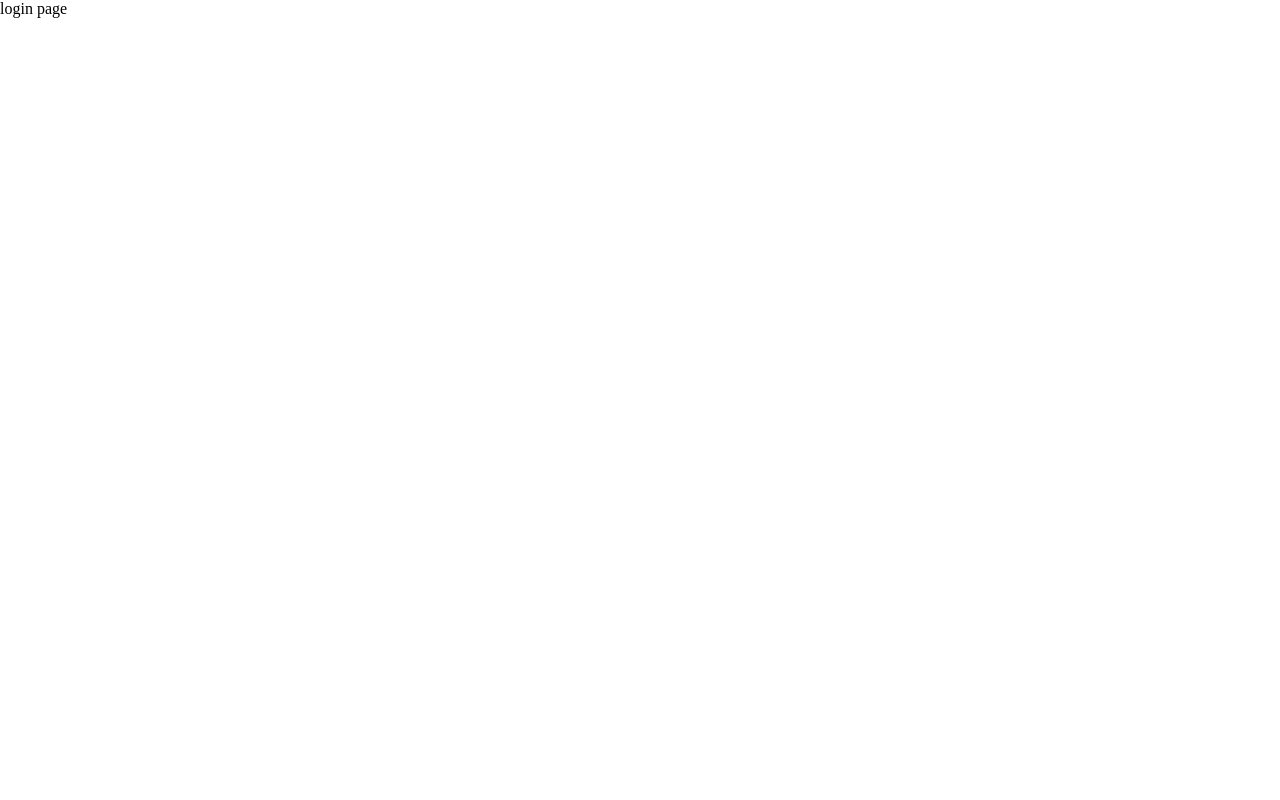
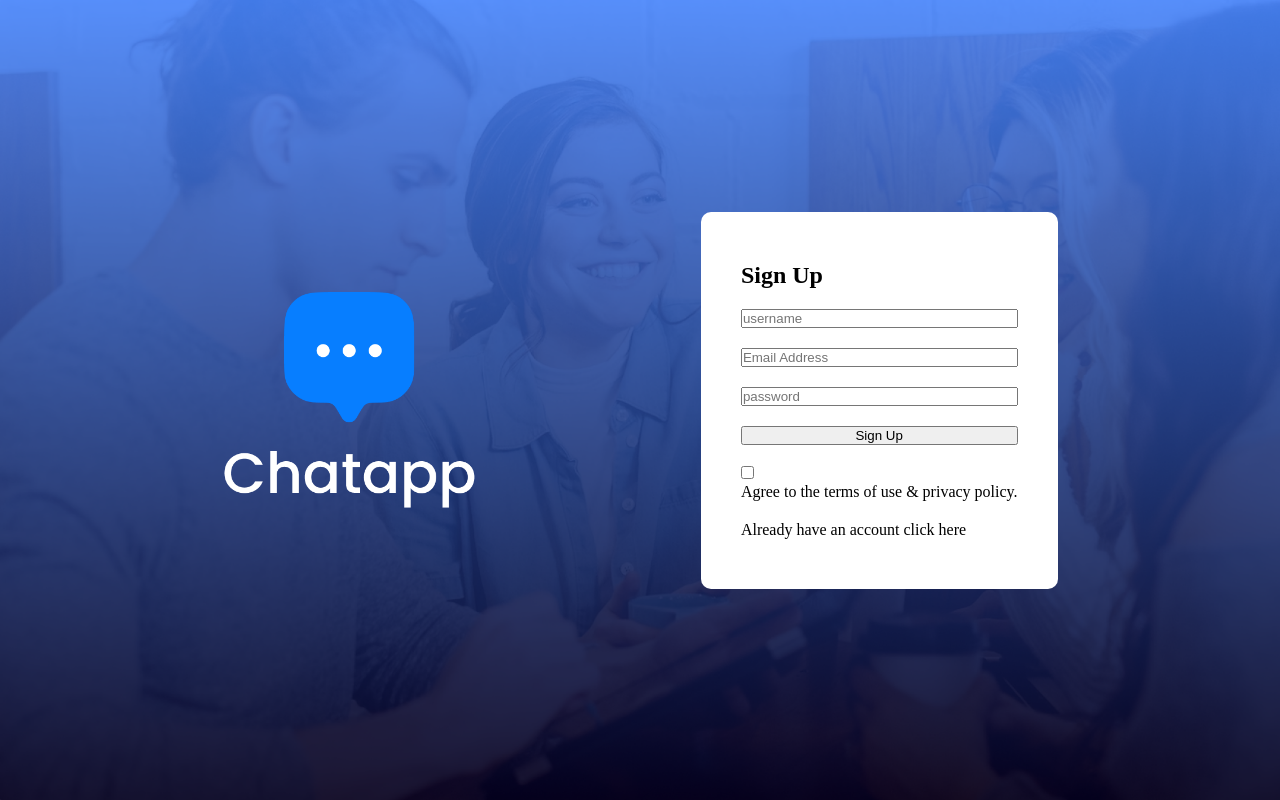
Before and after one commit to Nchavelelo/QuickChat, a React (Vite) app: page / in a window 1280 px wide. Built offline with nearby package versions, Linux system fonts and the light colour scheme.

Commit message:
Sign Up form

```diff
--- a/src/assets/images/assets.js
+++ b/src/assets/images/assets.js
@@ -15,6 +15,7 @@
 import menu_icon from './menu_icon.png'
 import arrow_icon from './arrow_icon.png'
 import green_dot from './green_dot.png'
+import quick_chat from './QUICK-CHAT.png'
 
 const assets = {
     avatar_icon,
@@ -33,7 +34,8 @@
     add_icon,
     menu_icon,
     arrow_icon,
-    green_dot
+    green_dot,
+    quick_chat
 }
 
 export default assets;
--- a/src/pages/login/login.css
+++ b/src/pages/login/login.css
@@ -0,0 +1,23 @@
+.login
+{
+    min-height: 100vh;
+    background: url(/background.png) no-repeat;
+    background-size: cover;
+    display: flex;
+    align-items: center;
+    justify-content: space-evenly;
+}
+.login .logo
+{
+    width: max(20vw ,200px);
+}
+.login-form
+{
+    background: white;
+    padding: 50px 40px;
+    display: flex;
+    flex-direction: column;
+    gap: 20px;
+    border-radius: 10px;
+
+}
--- a/src/pages/login/login.jsx
+++ b/src/pages/login/login.jsx
@@ -1,10 +1,26 @@
 import React from 'react'
 import './login.css';
+import assets from '../../assets/images/assets'
 
 const login = () => {
   return (
-    <div>
-      login page
+    <div className='login'>
+      <img src={assets.logo_big} alt="Chat Logo" className="logo" />
+      <form  className="login-form">
+      <h2>Sign Up</h2>
+        <input type="text" placeholder='username' className="form-input" required />
+        <input type="email" placeholder='Email Address' className="form-input" />
+        <input type="password" placeholder='password' className="form-input" />
+        <button type='submit' >Sign Up</button>
+        <div className="login-term">
+            <input type="checkbox" />
+            <p>Agree to the terms of use & privacy policy.</p>
+        </div>
+        <div className="login-forgot">
+            <p className="login-toggle">Already have an account <span></span>click here</p>
+        </div>
+
+      </form>
     </div>
   )
 }
```
Also changed, not shown: src/assets/images/QUICK-CHAT.png (added).
